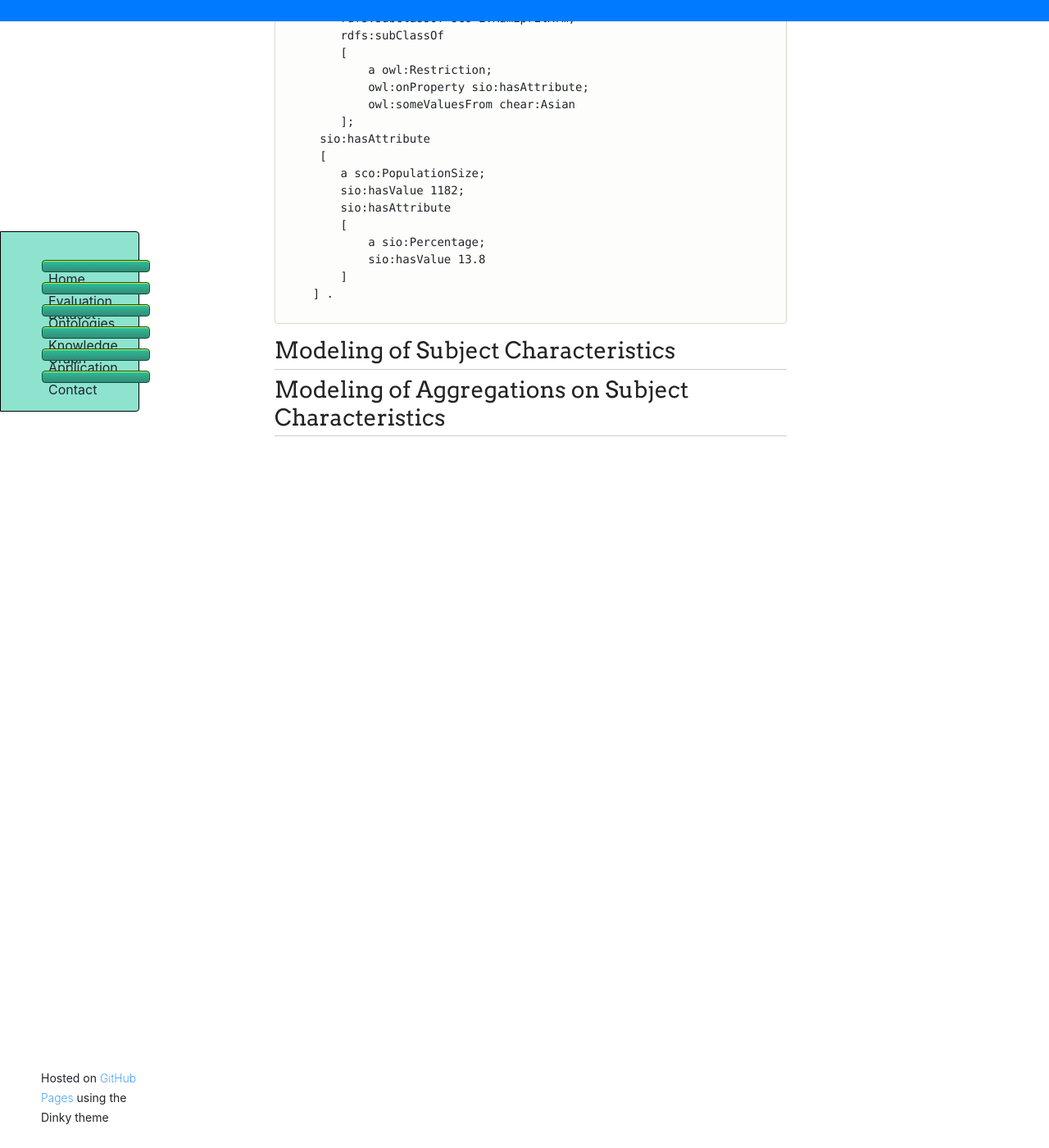
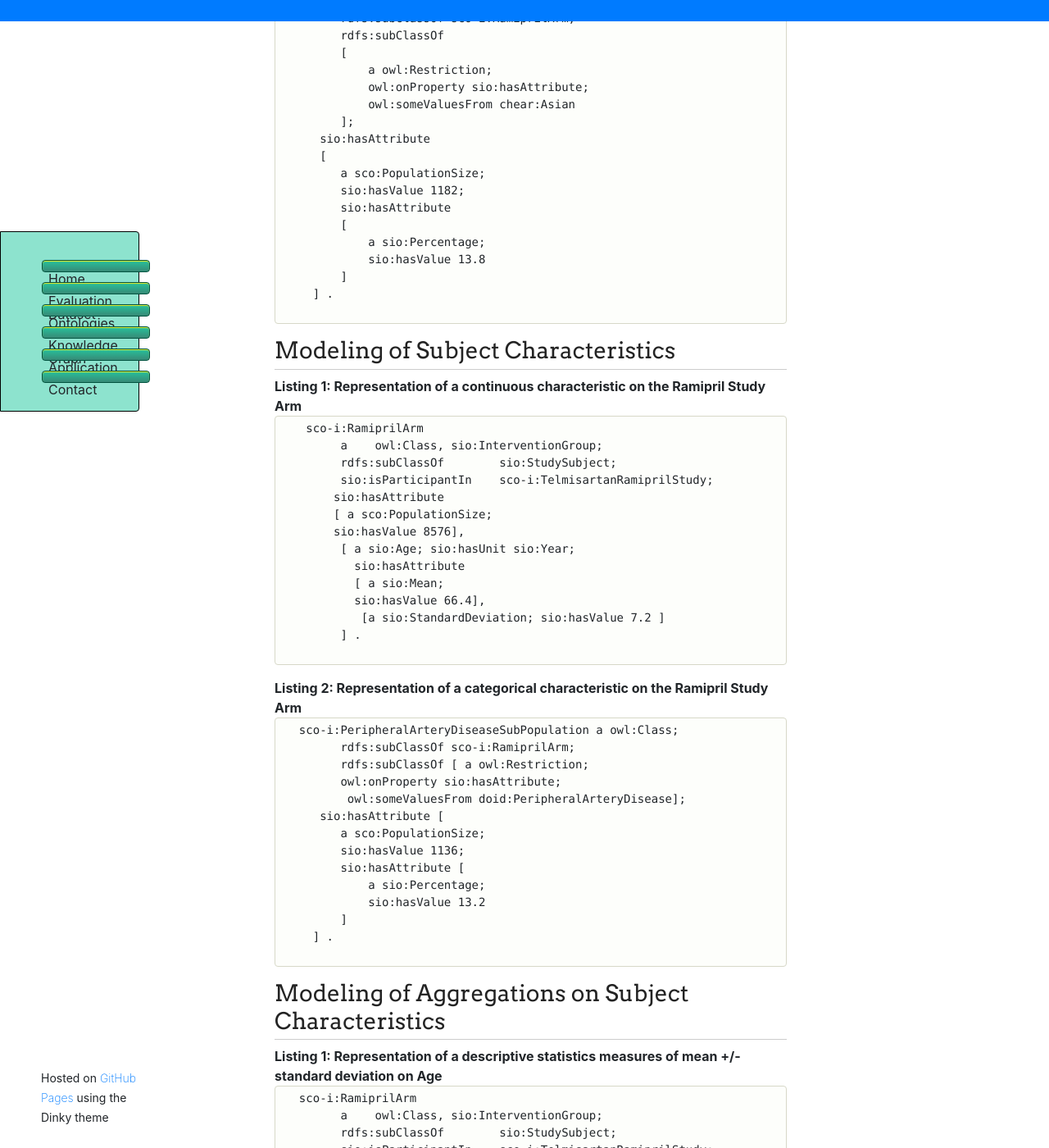
Before and after one commit to tetherless-world/study-cohort-ontology, a Jekyll site: the page built from knowledge-graph.md, in a window 1280 px wide and 1400 px high, scrolled down 1851 px. Shown: the whole window at 82% size. Built offline with Jekyll 4.4.1, drawn with Linux system fonts in a browser that asks for light colours; nearby versions of some CDN libraries; our own code applies the rules of GitHub Pages for plain Markdown files; library files that are not in the unit come from our copies; before the commit the page ends 2481 px from its top, so only the background shows below that; some of the changed text lies outside the part shown.

Commit message:
Update knowledge-graph.md

```diff
--- a/knowledge-graph.md
+++ b/knowledge-graph.md
@@ -64,6 +64,79 @@ both in patients at high risk for vascular events" clinical trial</p>
     </pre>
 
    <h3> Modeling of Subject Characteristics </h3>
+
+   <strong> Listing 1: Representation of a continuous characteristic on  the Ramipril Study Arm </strong>
+   <pre>
+   sco-i:RamiprilArm
+        a    owl:Class, sio:InterventionGroup;
+        rdfs:subClassOf        sio:StudySubject;
+        sio:isParticipantIn    sco-i:TelmisartanRamiprilStudy;
+       sio:hasAttribute
+       [ a sco:PopulationSize;
+       sio:hasValue 8576],
+        [ a sio:Age; sio:hasUnit sio:Year;
+          sio:hasAttribute
+          [ a sio:Mean;
+          sio:hasValue 66.4],
+           [a sio:StandardDeviation; sio:hasValue 7.2 ]
+        ] .
+  </pre>
+
+    <strong> Listing 2: Representation of a categorical characteristic on  the Ramipril Study Arm</strong>
+   <pre>
+  sco-i:PeripheralArteryDiseaseSubPopulation a owl:Class;
+        rdfs:subClassOf sco-i:RamiprilArm;
+        rdfs:subClassOf [ a owl:Restriction;
+        owl:onProperty sio:hasAttribute;
+         owl:someValuesFrom doid:PeripheralArteryDisease];
+     sio:hasAttribute [
+        a sco:PopulationSize;
+        sio:hasValue 1136;
+        sio:hasAttribute [
+            a sio:Percentage;
+            sio:hasValue 13.2
+        ]
+    ] .
+    </pre>
+
+
    <h3> Modeling of Aggregations on Subject Characteristics</h3>
+    <strong> Listing 1: Representation of a descriptive statistics measures of mean +/- standard deviation on Age</strong>
+     <pre>
+  sco-i:RamiprilArm
+        a    owl:Class, sio:InterventionGroup;
+        rdfs:subClassOf        sio:StudySubject;
+        sio:isParticipantIn    sco-i:TelmisartanRamiprilStudy;
+       sio:hasAttribute    [ a sco:PopulationSize; sio:hasValue 8576],
+        [ a sio:Age; sio:hasUnit sio:Year;
+          sio:hasAttribute [ a sio:Mean; sio:hasValue 66.4],
+           [a sio:StandardDeviation; sio:hasValue 7.2 ]
+        ] .
+
+        </pre>
+
+    <strong> Listing 2: Representation of a descriptive statistics measure of median +/- interquartile range</strong>
+   <pre>
+  sco-i:XStudyArm
+    a owl:Class, sio:InterventionGroup;
+    rdfs:subClassOf sio:StudySubject;
+    sio:hasAttribute
+        [
+          a sio:Age; sio:hasUnit sio:Year;
+          sio:hasAttribute [
+            a sio:Median;
+            sio:hasValue 56
+          ],
+          [
+            a obo:STATO_0000164;
+            sio:hasAttribute
+            [ a sio:MinimalValue; sio:hasValue 75],
+            [ a sio:MaximalValue; sio:hasValue 45]
+          ]
+        ] .
+    </pre>
+
+
+
  </ul>
  </content>
```
